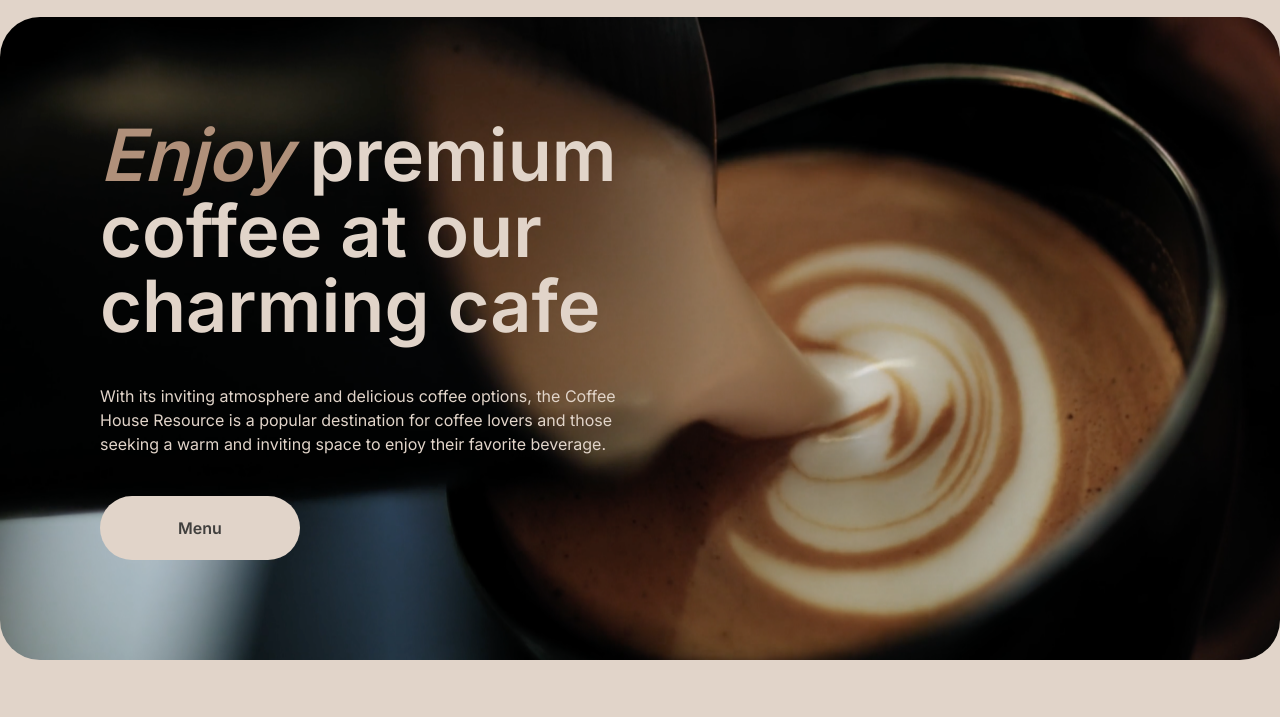
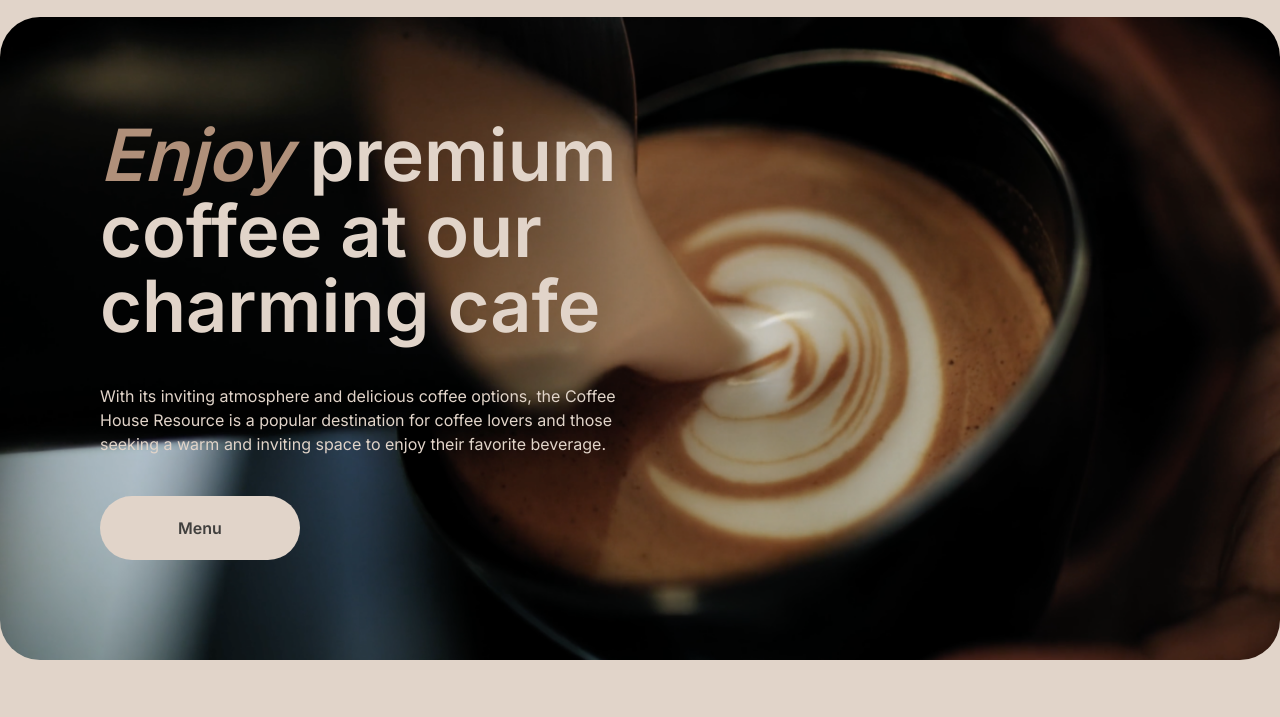
Before and after one commit to Lelik7777/coffee-house, a website built with webpack: page index.html in a window 1280 px wide. Shown: the part 83-800 px from the top of the page. Built offline with nearby package versions, Linux system fonts and the light colour scheme; files whose address does not match are found by name.

Commit message:
refactor: change styles for .enjoy__wrapper

```diff
--- a/src/sass/components/_enjoy.scss
+++ b/src/sass/components/_enjoy.scss
@@ -6,9 +6,9 @@
   flex-direction: column;
   gap: 40px;
   border-radius: 40px;
-  background:
-    url("../assets/images/enjoy/img-hero.png"),
-    lightgray 50% / cover no-repeat;
+  background-image: url("../assets/images/enjoy/img-hero.png");
+  background-size: cover;
+  background-position: center;
   max-width: 1360px;
   height: 100%;
   padding: 100px;
```
